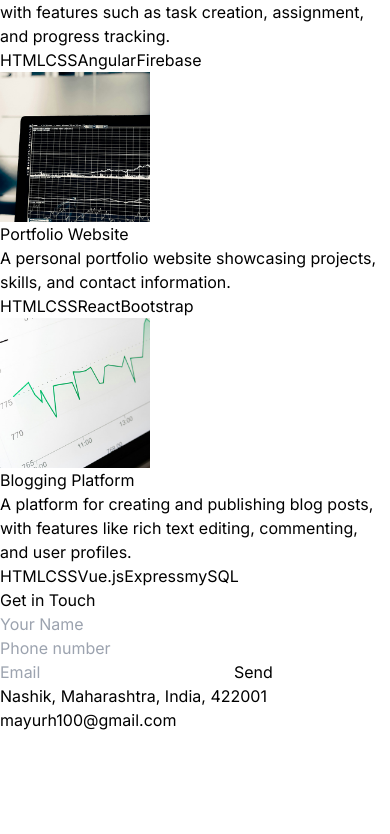
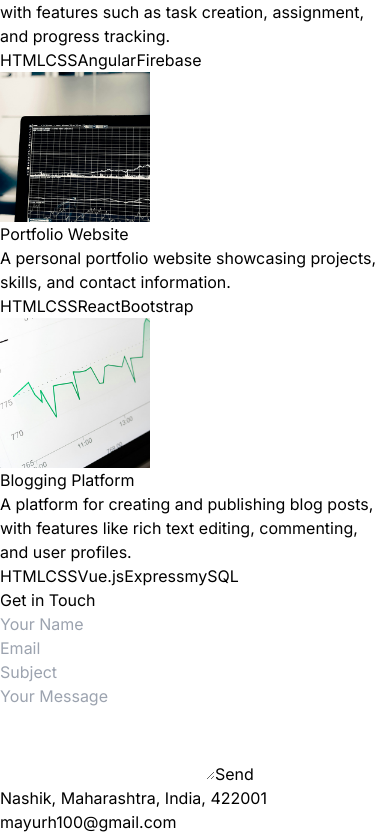
Before and after one commit to mayurhedaoo100/my-portfolio, a React (Vite) app: page / in a window 390 px wide. Shown: the part 2566-3400 px from the top of the page. Before the commit the page ends 3298 px from the top, so only its background shows below. Built offline with nearby package versions, Linux system fonts and the light colour scheme.

Commit message:
"Removed phone input field, added subject input field and message textarea to contact form"

```diff
--- a/src/components/Contact.jsx
+++ b/src/components/Contact.jsx
@@ -11,8 +11,9 @@ const Contact = () => {
     const formData = new FormData(event.target);
     const data = {
       name: formData.get('name'),
-      phone: formData.get('phone'),
+      subject: formData.get('subject'),
       email: formData.get('email'),
+      message: formData.get('message'),
     };
 
     const response = await fetch('https://formspree.io/f/xyzypewl', {
@@ -43,8 +44,8 @@ const Contact = () => {
       <form
         name="contact"
         method="POST"
-        action="https://formspree.io/f/xyzypewl"
-        onSubmit={handleSubmit}
+        data-netlify="true"
+        onSubmit="submit"
         className="max-w-lg mx-auto p-6"
       >
         <input type="hidden" name="form-name" value="contact" />
@@ -59,14 +60,6 @@ const Contact = () => {
         />
 
         <input
-          type="tel"
-          id="phone"
-          name="phone"
-          placeholder="Phone number"
-          className="w-full font-thin mb-3 px-4 py-2 border bg-transparent border-neutral-700 rounded-md focus:outline-none focus:ring-2 focus:ring-neutral-700"
-        />
-
-        <input
           type="email"
           id="email"
           name="email"
@@ -74,6 +67,24 @@ const Contact = () => {
           required
           className="w-full font-thin mb-4 px-4 py-2 border bg-transparent border-neutral-700 rounded-md focus:outline-none focus:ring-2 focus:ring-neutral-700"
         />
+
+        <input
+          type="text"
+          id="subject"
+          name="subject"
+          placeholder="Subject"
+          required
+          className="w-full font-thin mb-3 px-4 py-2 border bg-transparent border-neutral-700 rounded-md focus:outline-none focus:ring-2 focus:ring-neutral-700"
+        />
+
+        <textarea
+          id="message"
+          name="message"
+          placeholder="Your Message"
+          required
+          rows="4"
+          className="w-full font-thin mb-4 px-4 py-2 border bg-transparent border-neutral-700 rounded-md focus:outline-none focus:ring-2 focus:ring-neutral-700"
+        ></textarea>
 
         <button
           type="submit"
```
